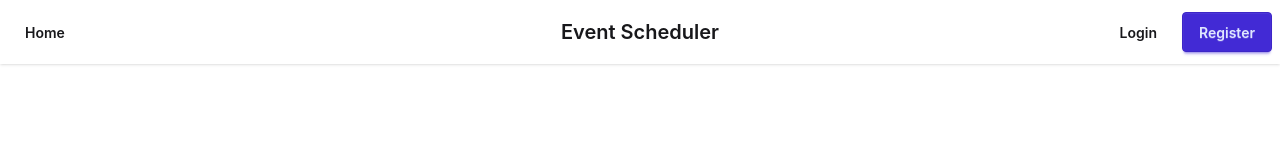
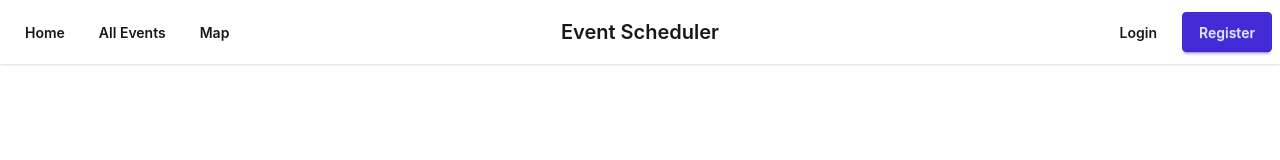
Before and after one commit to EliasKleinlein/Events-in-RTS, a React (Vite) app: page / in a window 1280 px wide. Shown: the top 160 px of the page. Built offline with nearby package versions, Linux system fonts and the light colour scheme; no server answers.

Commit message:
add links to header

```diff
--- a/src/App.jsx
+++ b/src/App.jsx
@@ -2,6 +2,7 @@ import { Route, Routes } from "react-router";
 
 import ProtectedRoute from "./components/ProtectedRoute";
 import MainLayout from "./layouts/MainLayout";
+import AllEvents from "./pages/AllEvents";
 import CreateEvents from "./pages/CreateEvents";
 import EventMap from "./pages/EventMap";
 import EventDetails from "./pages/EventsDetails";
@@ -27,6 +28,7 @@ const App = () => {
         />
         <Route path="/eventsdetails/:eventid" element={<EventDetails />} />
         <Route path="/map" element={<EventMap />} />
+        <Route path="/all-events" element={<AllEvents />} />
         <Route path="*" element={<NotFound />} />
       </Route>
     </Routes>
--- a/src/components/Header.jsx
+++ b/src/components/Header.jsx
@@ -10,6 +10,12 @@ const Header = () => {
         <div className="navbar-start">
           <Link to="/" className="btn btn-ghost">
             Home
+          </Link>
+          <Link to="/all-events" className="btn btn-ghost">
+            All Events
+          </Link>
+          <Link to="/map" className="btn btn-ghost">
+            Map
           </Link>
         </div>
         <div className="navbar-center">
```
